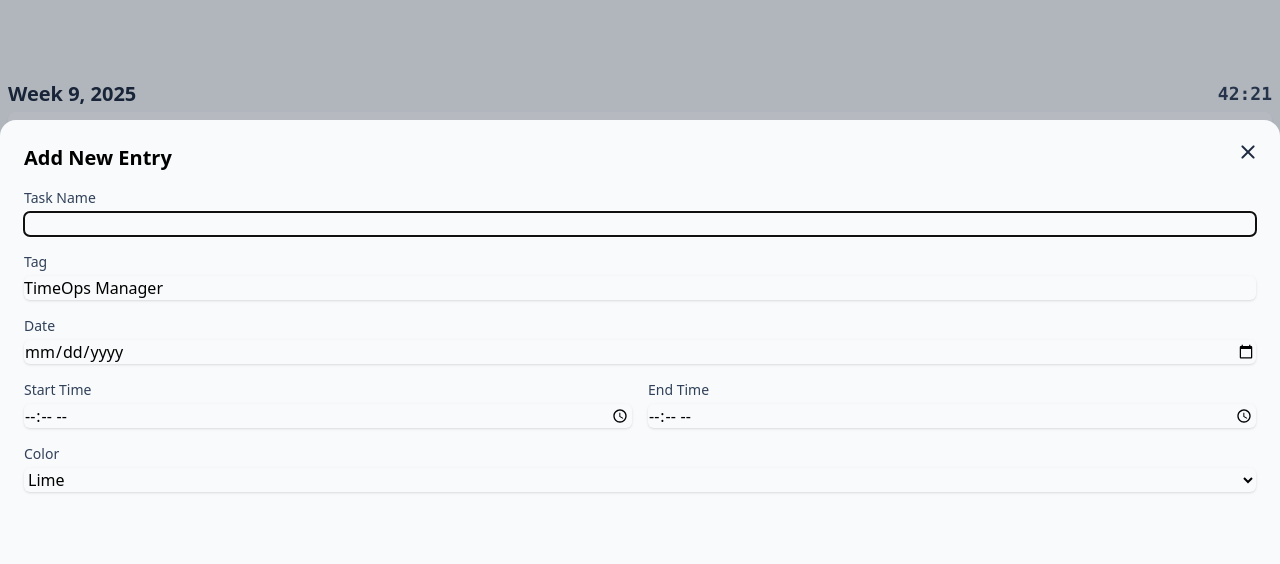
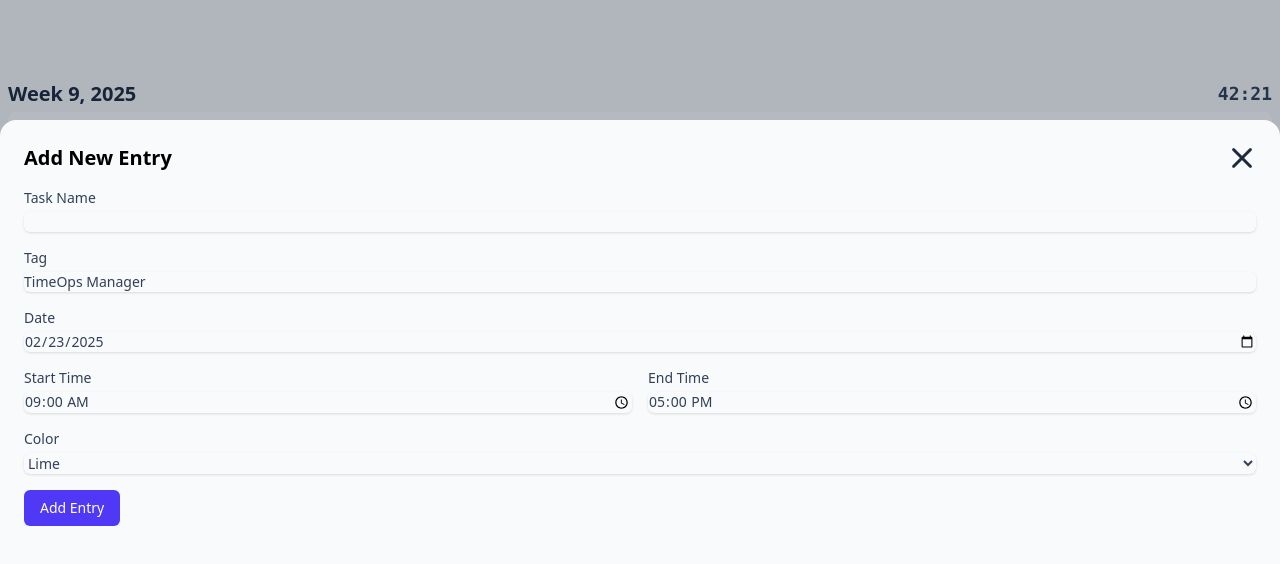
Before and after one commit to TomSoerr/TimeOps-Manager-Webapp, a React (Vite) app: page / in a window 1280 px wide. Shown: the top 564 px of the page. Built offline with nearby package versions, Linux system fonts and the light colour scheme.

Commit message:
Change dialog to popover api

```diff
--- a/src/index.css
+++ b/src/index.css
@@ -9,12 +9,21 @@
     "opsz" 24;
 }
 
+/* TODO: Add keyframe animation for backdrop of popover */
+
 @theme {
   --animate-slide-up: slide-up 0.5s ease-in-out;
+  --animate-slide-down: slide-down 0.5s ease-in-out;
 
   @keyframes slide-up {
     0% {
       transform: translateY(100%);
     }
   }
+
+  @keyframes slide-down {
+    100% {
+      transform: translateY(100%);
+    }
+  }
 }
--- a/src/pages/Modal.tsx
+++ b/src/pages/Modal.tsx
@@ -7,58 +7,78 @@ interface Props {
 }
 
 export const Modal: React.FC<Props> = ({ isOpen, onClose }) => {
-  const dialogRef = useRef<HTMLDialogElement>(null);
+  const popoverRef = useRef<HTMLDivElement>(null);
   const [formData, setFormData] = useState({
     name: '',
     tag: 'TimeOps Manager',
     color: 'lime',
+    date: new Date().toISOString().split('T')[0],
+    startTime: '09:00',
+    endTime: '17:00',
   });
 
   useEffect(() => {
-    const dialog = dialogRef.current;
-    if (!dialog) return;
+    const popover = popoverRef.current;
+    if (!popover) return;
 
+    // Use popover API
     if (isOpen) {
-      dialog.showModal();
+      popover.showPopover();
     } else {
-      dialog.close();
+      popover.hidePopover();
     }
   }, [isOpen]);
 
   const close = () => {
+    const popover = popoverRef.current;
+    // prevent further errors
+    if (!popover) return;
+    const modal = popover.children[0];
+    if (!modal) return;
+
+    // add animate backdrop class to popover
+    // fade backdrop in and out
+
+    modal.classList.remove('animate-slide-up');
+    modal.classList.add('animate-slide-down');
+
+    setTimeout(() => {
       onClose();
-    dialogRef.current?.close();
+      if (popover?.hidePopover) {
+        popover.hidePopover();
+      }
+
+      modal.classList.remove('animate-slide-down');
+      modal.classList.add('animate-slide-up');
+    }, 500);
   };
 
   const handleSubmit = (e: React.FormEvent) => {
     e.preventDefault();
 
+    console.table(formData);
+
     onClose();
   };
 
-  // fix autofocus
-
   return (
-    <dialog
-      ref={dialogRef}
-      className=" h-1/1 w-1/1 max-h-1/1 max-w-1/1 bg-transparent backdrop:bg-slate-900/30 [&:not([open])]:hidden overflow-hidden"
-      onClose={onClose}
-      autoFocus={false}
+    <div
+      ref={popoverRef}
+      popover="auto"
+      className=" h-1/1 w-1/1 max-h-1/1 max-w-1/1 bg-transparent backdrop:bg-slate-900/30 overflow-hidden"
     >
-      <div className="fixed block h-170 max-h-1/1 bottom-0 left-0 right-0 bg-slate-50  shadow-xl p-6 rounded-t-2xl animate-slide-up">
+      <div className="fixed h-170 max-h-1/1 bottom-0 left-0 right-0 bg-slate-50 shadow-xl p-6 rounded-t-2xl animate-slide-up">
         <h2 className="text-xl font-bold mb-4">Add New Entry</h2>
 
         <form
           onSubmit={handleSubmit}
           className="space-y-4"
         >
-          <div>
           <label
             htmlFor="name"
             className="block text-sm font-medium text-slate-700"
           >
-              Task Name
-            </label>
+            <span>Task Name</span>
             <input
               type="text"
               id="name"
@@ -68,17 +88,14 @@ export const Modal: React.FC<Props> = ({ isOpen, onClose }) => {
               }
               className="mt-1 block w-full rounded-md border-slate-300 shadow-sm focus:border-indigo-500 focus:ring-indigo-500"
               required
-              autoFocus={false}
             />
-          </div>
+          </label>
 
-          <div>
           <label
             htmlFor="tag"
             className="block text-sm font-medium text-slate-700"
           >
-              Tag
-            </label>
+            <span>Tag</span>
             <input
               type="text"
               id="tag"
@@ -88,15 +105,13 @@ export const Modal: React.FC<Props> = ({ isOpen, onClose }) => {
               }
               className="mt-1 block w-full rounded-md border-slate-300 shadow-sm focus:border-indigo-500 focus:ring-indigo-500"
             />
-          </div>
+          </label>
 
-          <div>
           <label
             htmlFor="date"
             className="block text-sm font-medium text-slate-700"
           >
-              Date
-            </label>
+            <span>Date</span>
             <input
               type="date"
               id="date"
@@ -107,16 +122,14 @@ export const Modal: React.FC<Props> = ({ isOpen, onClose }) => {
               className="mt-1 block w-full rounded-md border-slate-300 shadow-sm focus:border-indigo-500 focus:ring-indigo-500"
               required
             />
-          </div>
+          </label>
 
           <div className="grid grid-cols-2 gap-4">
-            <div>
             <label
               htmlFor="startTime"
               className="block text-sm font-medium text-slate-700"
             >
-                Start Time
-              </label>
+              <span>Start Time</span>
               <input
                 type="time"
                 id="startTime"
@@ -127,15 +140,13 @@ export const Modal: React.FC<Props> = ({ isOpen, onClose }) => {
                 className="mt-1 block w-full rounded-md border-slate-300 shadow-sm focus:border-indigo-500 focus:ring-indigo-500"
                 required
               />
-            </div>
+            </label>
 
-            <div>
             <label
               htmlFor="endTime"
               className="block text-sm font-medium text-slate-700"
             >
-                End Time
-              </label>
+              <span>End Time</span>
               <input
                 type="time"
                 id="endTime"
@@ -146,16 +157,14 @@ export const Modal: React.FC<Props> = ({ isOpen, onClose }) => {
                 className="mt-1 block w-full rounded-md border-slate-300 shadow-sm focus:border-indigo-500 focus:ring-indigo-500"
                 required
               />
-            </div>
+            </label>
           </div>
 
-          <div>
           <label
             htmlFor="color"
             className="block text-sm font-medium text-slate-700"
           >
-              Color
-            </label>
+            <span>Color</span>
             <select
               id="color"
               value={formData.color}
@@ -173,17 +182,24 @@ export const Modal: React.FC<Props> = ({ isOpen, onClose }) => {
               <option value="violet">Violet</option>
               <option value="fuchsia">Fuchsia</option>
             </select>
-          </div>
+          </label>
+
+          <button
+            type="submit"
+            className="px-4 py-2 text-sm font-medium text-white bg-indigo-600 hover:bg-indigo-700 rounded-md"
+          >
+            <span>Add Entry</span>
+          </button>
         </form>
 
         <div className="absolute top-4 right-4">
           <Icon
             name="close"
             onClick={close}
-            className="!text-4 xl"
+            className="!text-4xl"
           />
         </div>
       </div>
-    </dialog>
+    </div>
   );
 };
```
Lines whose indentation alone changed are shown as unchanged.
